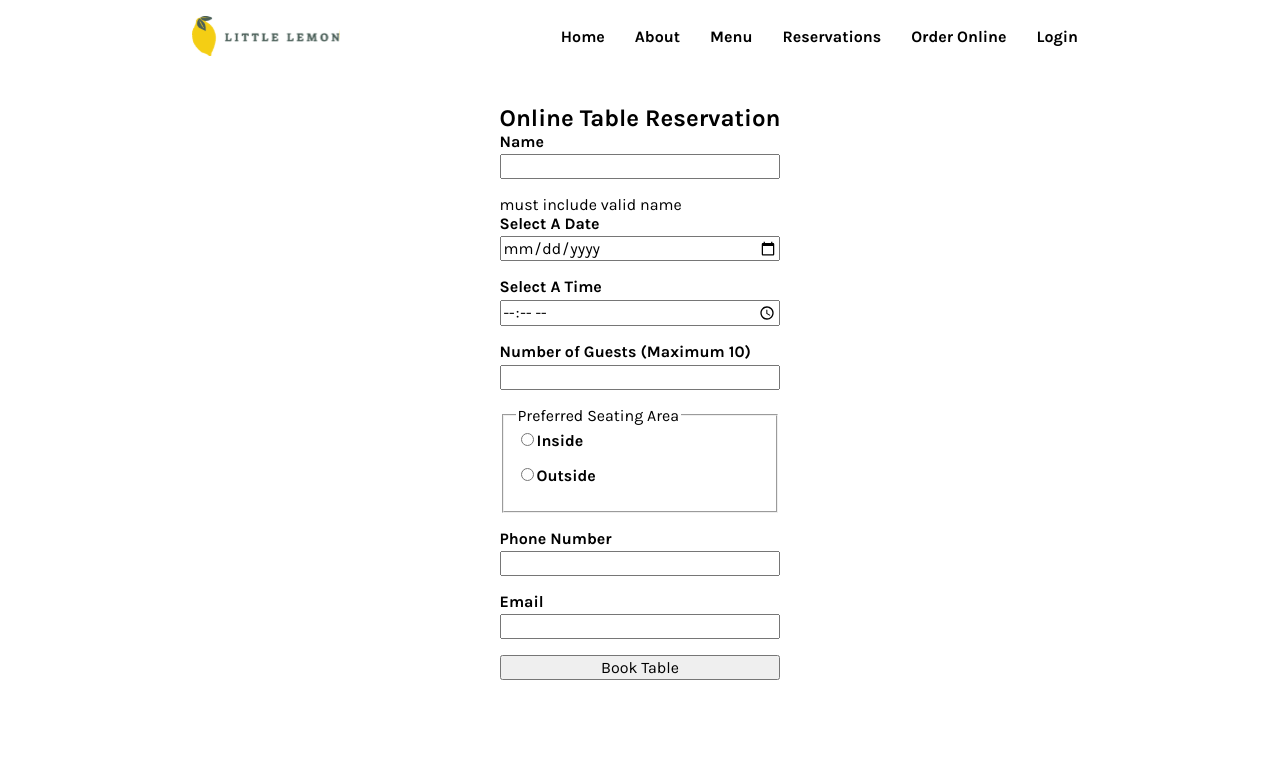
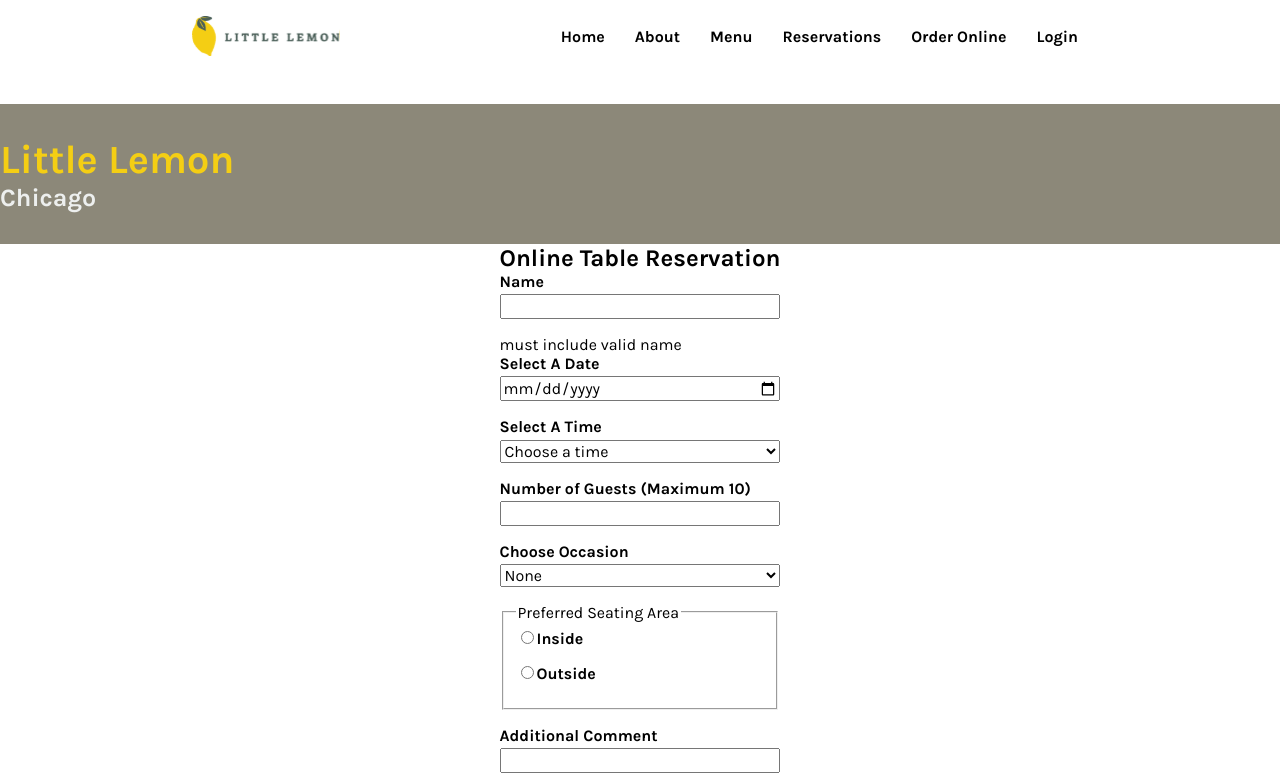
Before and after one commit to jacksen30/little-lemon-restaurant, a React (Create React App) app: page /reservation in a window 1280 px wide. Shown: the top 778 px of the page. Built offline with nearby package versions, Linux system fonts and the light colour scheme; a web font is replaced by a local one.

Commit message:
add basic structure for bannerMinimal, change links to be semantically correct by not been wrapped in a button element

```diff
--- a/src/App.css
+++ b/src/App.css
@@ -183,7 +183,7 @@
 }
 
 .hero__btn {
-  margin-top: 1.5rem;
+  margin: 1.5rem 0 1rem 0;
 }
 
 .hero-img {
@@ -191,18 +191,14 @@
 }
 
 .btn--primary {
+  display: inline-block;
   background-color: yellow;
-  height: 50px;
-  width: 175px;
+  padding: 15px 18px;
   border-radius: 16px;
   font-weight: bold;
-  border: none;
-}
-
-/* styles the Link component inside the button */
-.btn--primary a {
+  border: 2px solid yellow;
   text-decoration: none;
-  color: inherit;
+  text-align: center;
 }
 
 .btn--primary:hover {
@@ -328,7 +324,9 @@
   font-weight: 800;
 }
 
-.reservation-form input {
+.reservation-form input,
+.reservation-form select
+ {
   margin-bottom: 1rem;
 }
 
@@ -338,6 +336,41 @@
   margin-bottom: 1rem;
 }
 
+.reservation-confirmation-wrapper {
+  flex-direction: column;
+  max-width: 500px;
+}
+
+.reservation-confirmation-wrapper {
+  flex-direction: column;
+  max-width: 290px;
+}
+
+.btn-form {
+  width: 100%;
+}
+
+.reservation-confirmation-wrapper a {
+  margin-top: 25px;
+}
+
+.bannerMinimal {
+  flex-direction: column;
+  background-color: #8C8879;
+  min-height:100px;
+  width: 100%;
+}
+
+.bannerMinimal__title {
+  color: var(--color2);
+  font-size: 40px;
+}
+
+.bannerMinimal__sub-title {
+  color: var(--color5);
+  font-size: 25px;
+}
+
 
 /*
 font-family: 'Karla', sans-serif;
--- /dev/null
+++ b/src/BannerMinimal.js
@@ -0,0 +1,10 @@
+import React from 'react'
+
+export default function BannerMinimal() {
+  return (
+    <section className="bannerMinimal flex">
+        <h1 className="bannerMinimal__title">Little Lemon</h1>
+        <h2 className="bannerMinimal__sub-title">Chicago</h2>
+    </section>
+  )
+}
--- a/src/ReservationConfirmation.js
+++ b/src/ReservationConfirmation.js
@@ -1,9 +1,29 @@
-import React from 'react'
+import React from 'react';
+import { Link } from 'react-router-dom';
 
-export default function ReservationConfirmation() {
+export default function ReservationConfirmation({formData, formSubmitted}) {
   return (
-    <div className="reservation-confirmation-wrapper">
-        ReservationConfirmation
+    <div className="flex reservation-confirmation-wrapper">
+        <h1>Your Reservation<br />was Successful</h1>
+        <div>
+          <h2>Booking Details Below:</h2>
+          <h3>Contact Details:</h3>
+          <p>Name: {formData.guestName}</p>
+          <p>Contact Number: {formData.contactNumber}</p>
+          <p>Email: {formData.email}</p>
+          <h3>Reservation:</h3>
+          <p>Date: {formData.date}</p>
+          <p>Time: {formData.time}</p>
+          <p>Number of Guests: {formData.guestCount}</p>
+          <p>Seating Area: {formData.seatingArea}</p>
+          <p>Occasion: {formData.occasion}</p>
+
+          <p>additionalComment: {formData.additionalComment}</p>
+        </div>
+        <div>
+          <p>A Paragraph of text explaining what to do in theevent of wrong details entered or needing toupdate the booking details at a later date aswell as any other terms or conditions the customer should be aware of in relation to online table reservation.</p>
+          <Link class="btn--primary btn-form" to="/">Return Home</Link>
+        </div>
     </div>
   )
 }
--- a/src/ReservationForm.js
+++ b/src/ReservationForm.js
@@ -24,10 +24,37 @@
             <input id="date" name="date" type="date" value={formData.date} onChange={handleChange} />
 
             <label htmlFor="time">Select A Time</label>
-            <input id="time" name="time" type="time" value={formData.time} onChange={handleChange} />
+            <select
+                id="time"
+                name="time"
+                value={formData.time}
+                onChange={handleChange}
+            >
+                <option value="" disabled>Choose a time</option>
+                <option value="11:00 AM" >Lunch - 11:00 AM</option>
+                <option value="12:00 PM">Lunch - 11:30 AM</option>
+                <option value="1:00 PM">Lunch - 12:00 PM</option>
+                <option value="6:00 PM">Dinner - 12:30 PM</option>
+                <option value="7:00 PM">Dinner - 1:00 PM</option>
+                <option value="8:00 PM">Dinner - 1:00 PM</option>
+            </select>
+
 
             <label htmlFor="guestCount">Number of Guests (Maximum 10)</label>
             <input id="guestCount" name="guestCount" type="number" min="1" max="10" value={formData.guestCount} onChange={handleChange} />
+
+            <label htmlFor="occassion">Choose Occasion</label>
+            <select
+                id="occasion"
+                name="occasion"
+                value={formData.occasion}
+                onChange={handleChange}
+            >
+                <option value="None">None</option>
+                <option value="Birthday">Birthday</option>
+                <option value="Anniversay">Anniversary</option>
+                <option value="Business">Business</option>
+            </select>
 
             <fieldset>
               <legend>Preferred Seating Area</legend>
@@ -53,14 +80,16 @@
               </label>
             </fieldset>
 
+            <label htmlFor="additionalComment">Additional Comment</label>
+            <input id="additionalComment" name="additionalComment" type="text" value={formData.additionalComment} onChange={handleChange} />
+
             <label htmlFor="contactNumber">Phone Number</label>
             <input id="contactNumber" name="contactNumber" type="number" value={formData.contactNumber} onChange={handleChange} />
 
             <label htmlFor="email">Email</label>
             <input id="email" name="email" type="email" value={formData.email} onChange={handleChange} />
 
-            <button type="submit">Book Table</button>
-
+            <button class="btn--primary btn-form" type="submit">Book Table</button>
           </form>
         </div>
 
@@ -71,9 +100,11 @@
           <p>Date: {formData.date}</p>
           <p>Time: {formData.time}</p>
           <p>Number of Guests: {formData.guestCount}</p>
+          <p>Occasion: {formData.occasion}</p>
           <p>Seating Area: {formData.seatingArea}</p>
           <p>Contact Number: {formData.contactNumber}</p>
           <p>Email: {formData.email}</p>
+          <p>additionalComment: {formData.additionalComment}</p>
           <p>Has Form Been Submitted ?: {formSubmitted ? 'Yes' : 'No'}</p>
         </div>
     </>
--- a/src/ReservationPage.js
+++ b/src/ReservationPage.js
@@ -1,5 +1,6 @@
 import React from 'react';
 import { useState } from 'react';
+import BannerMinimal from './BannerMinimal';
 import ReservationForm from './ReservationForm';
 import ReservationConfirmation from './ReservationConfirmation';
 
@@ -10,7 +11,9 @@
     date: '',
     time: '',
     guestCount: '',
+    occasion: '',
     seatingArea: '',
+    additionalComment: '',
     contactNumber: '',
     email: ''
 });
@@ -32,6 +35,7 @@
 
   return (
     <section className="flex reservation">
+      <BannerMinimal />
       {!formSubmitted ?
         <ReservationForm
           formData={formData}
@@ -40,7 +44,9 @@
           formSubmitted={formSubmitted}
         />
       :
-        <ReservationConfirmation />
+        <ReservationConfirmation
+          formData={formData}
+          formSubmitted={formSubmitted} />
       }
     </section>
   )
--- a/src/components/HomePage.js
+++ b/src/components/HomePage.js
@@ -10,7 +10,8 @@
             <h1 className="hero__title">Little Lemon</h1>
             <h2 className="hero__sub-title">Chicago</h2>
             <p className="hero__body-text">We are a family owned Mediterranean restaurant, focused on traditional recipes served with a modern twist.</p>
-            <button className="btn--primary hero__btn"><Link to="/reservation">Reserve A Table</Link></button>
+            <Link className="btn--primary hero__btn" to="/reservation">Reserve A Table</Link>
+            {/* <button className="btn--primary hero__btn"><Link to="/reservation">Reserve A Table</Link></button> */}
           </div>
           <div>
             <img className="hero-img" src="./images/hero-image-resized.png" alt="a plate of colorful entrees" />
@@ -21,7 +22,7 @@
       <section className="specials flex">
         <div className="container flex">
           <h3 className="specials__title">Specials</h3>
-          <button className="btn--primary"><Link to="/"> Online Menu</Link></button>
+          <Link className="btn--primary" to="/"> Online Menu</Link>
         </div>
         <div className="container flex specials__3-card-wrapper">
           <div className="specials__card specials__card-1">
```
